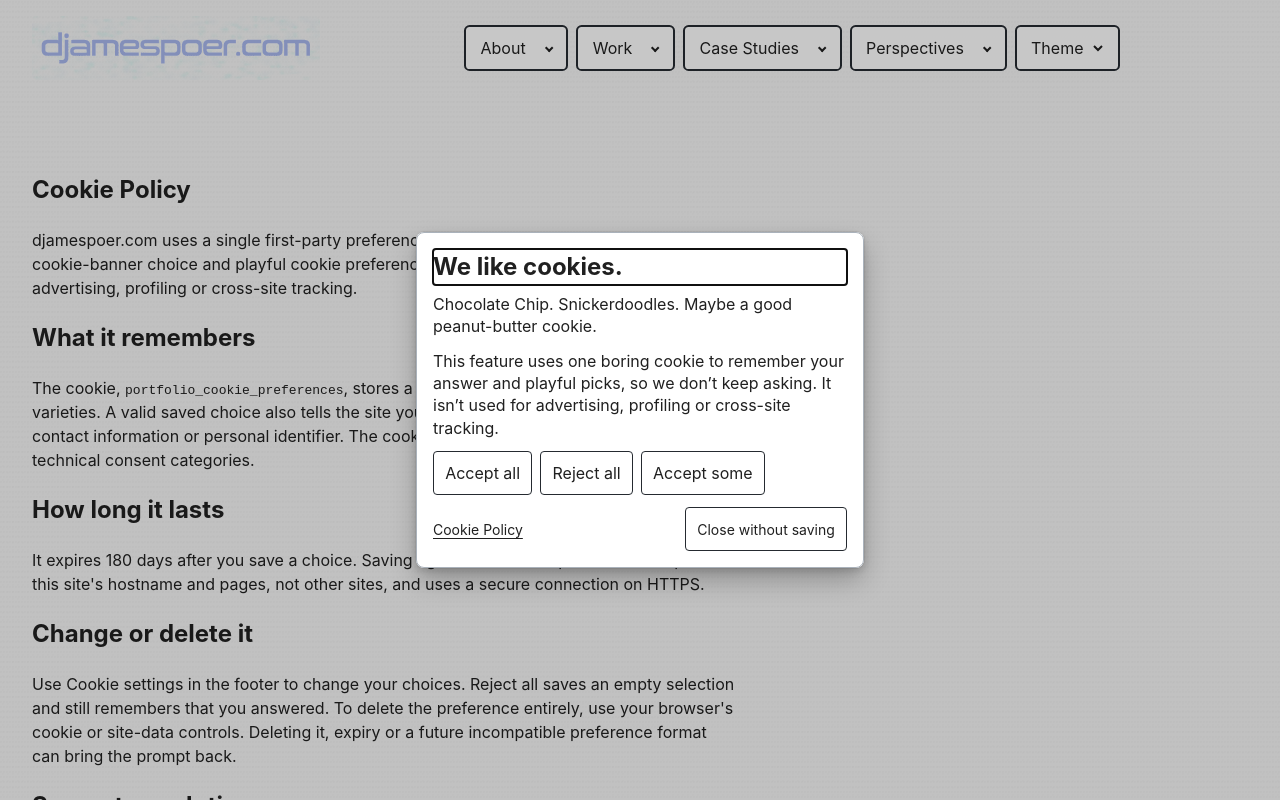
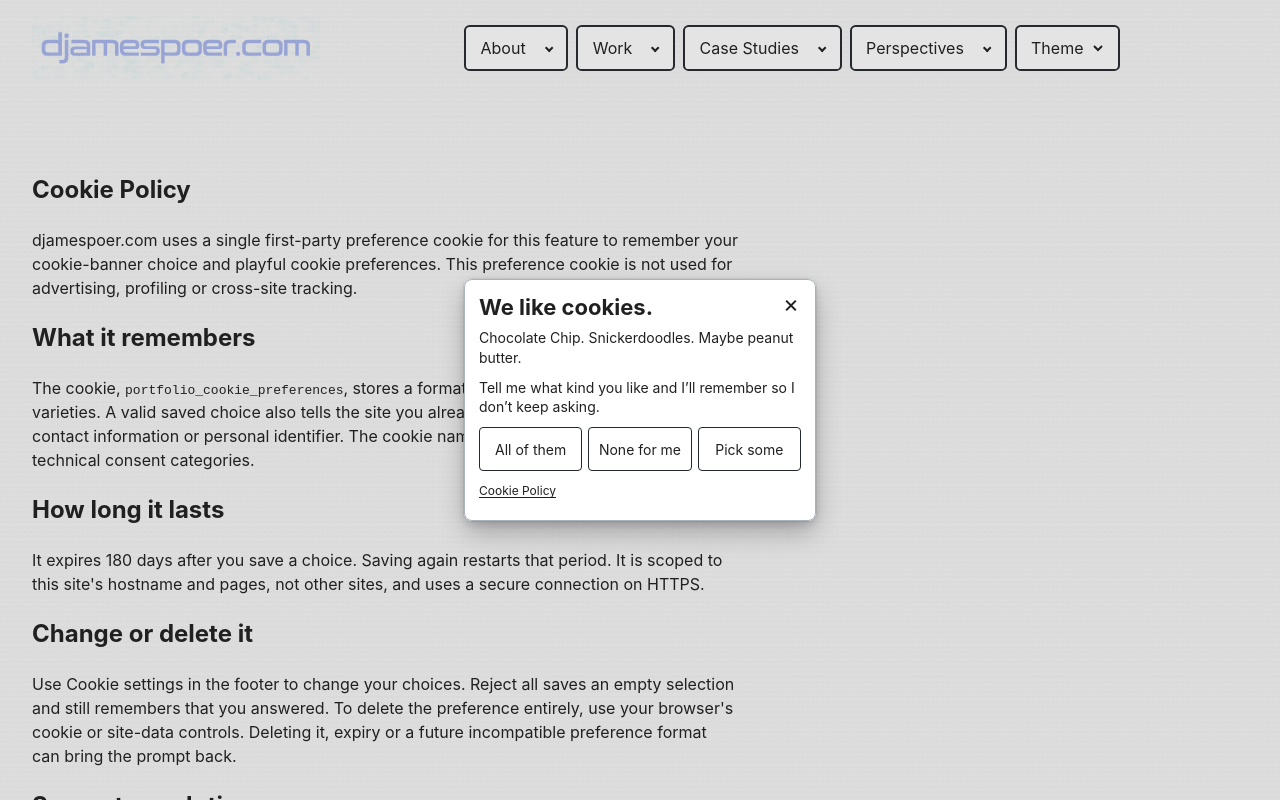
Before and after one commit to mentalnote74/djamespoer.com, an Angular app: page /cookie-policy in a window 1280 px wide. Shown: the top 800 px of the page. Built offline with nearby package versions, Linux system fonts and the light colour scheme.

Commit message:
Compact and theme the playful cookie picker presentation

```diff
--- a/src/app/features/cookie-preferences/cookie-preferences.html
+++ b/src/app/features/cookie-preferences/cookie-preferences.html
@@ -8,14 +8,13 @@
   <div class="cookie-dialog__content">
     <h2 #heading id="cookie-heading" tabindex="-1">We like cookies.</h2>
     @if (!choosing()) {
-      <p>Chocolate Chip. Snickerdoodles. Maybe a good peanut-butter cookie.</p>
+      <p>Chocolate Chip. Snickerdoodles. Maybe peanut butter.</p>
     }
     <p id="cookie-description">
       @if (choosing()) {
-        Pick your favorites. These playful choices do not control analytics.
+        Pick your favorites.
       } @else {
-        This feature uses one boring cookie to remember your answer and playful picks, so we don’t
-        keep asking. It isn’t used for advertising, profiling or cross-site tracking.
+        Tell me what kind you like and I’ll remember so I don’t keep asking.
       }
     </p>
     @if (choosing()) {
@@ -34,20 +33,27 @@
           }
         </div>
       </fieldset>
-      <button type="button" (click)="preferences.save(selected())">Save my choices</button>
+      <button type="button" class="cookie-save" (click)="preferences.save(selected())">
+        Save my choices
+      </button>
     } @else {
       <div class="cookie-actions">
-        <button type="button" (click)="acceptAll()">Accept all</button>
-        <button type="button" (click)="rejectAll()">Reject all</button>
-        <button type="button" (click)="choosing.set(true)">Accept some</button>
+        <button type="button" (click)="acceptAll()">All of them</button>
+        <button type="button" (click)="rejectAll()">None for me</button>
+        <button type="button" (click)="choosing.set(true)">Pick some</button>
       </div>
     }
     @if (preferences.error()) {
       <p role="alert">{{ preferences.error() }}</p>
     }
-    <div class="cookie-dialog__footer">
-      <a routerLink="/cookie-policy" (click)="close()">Cookie Policy</a>
-      <button type="button" (click)="close()">Close without saving</button>
-    </div>
+    <a class="cookie-policy-link" routerLink="/cookie-policy" (click)="close()">Cookie Policy</a>
+    <button
+      class="cookie-close"
+      type="button"
+      aria-label="Close cookie preferences without saving"
+      (click)="close()"
+    >
+      <span aria-hidden="true">×</span>
+    </button>
   </div>
 </dialog>
--- a/src/app/features/cookie-preferences/cookie-preferences.scss
+++ b/src/app/features/cookie-preferences/cookie-preferences.scss
@@ -6,16 +6,17 @@
   border: 0;
   border-radius: 0.5rem;
   overflow: visible;
-  inline-size: min(28rem, calc(100vw - 2rem));
+  inline-size: min(22rem, calc(100vw - 2rem));
   max-inline-size: none;
   max-block-size: calc(100dvh - 2rem);
   color: var(--page-foreground);
   background: var(--panel-surface);
   &::backdrop {
-    background: rgb(0 0 0 / 0.22);
+    background: color-mix(in srgb, var(--page-foreground) 12%, transparent);
   }
   &__content {
-    padding: 1rem;
+    position: relative;
+    padding: 0.875rem;
     border: 1px solid var(--panel-border);
     border-radius: inherit;
     max-block-size: calc(100dvh - 2rem);
@@ -23,54 +24,96 @@
     box-sizing: border-box;
   }
   h2 {
-    margin: 0 0 0.5rem;
-    font-size: 1.5rem;
+    margin: 0 2rem 0.4rem 0;
+    font-size: 1.375rem;
+    line-height: 1.25;
+  }
+  // A programmatically focused reading target is not an interactive form control.
+  // All buttons, checkboxes and links retain the shared visible focus treatment.
+  h2:focus {
+    outline: none;
   }
   p {
-    margin: 0.5rem 0 0.75rem;
+    margin: 0.4rem 0 0.65rem;
+    font-size: 0.875rem;
     line-height: 1.4;
   }
   button {
     min-block-size: 44px;
-    padding: 0.5rem 0.7rem;
+    padding: 0.4rem 0.5rem;
     font: inherit;
+    font-size: 0.875rem;
     color: var(--control-foreground);
     background: var(--control-background);
     border: 1px solid var(--control-border);
     border-radius: 0.25rem;
     cursor: pointer;
+    &:hover {
+      color: var(--control-hover-foreground);
+      background: var(--control-hover-background);
+    }
+    &:active {
+      color: var(--control-active-foreground);
+      background: var(--control-active-background);
+    }
   }
   fieldset {
-    margin: 0.75rem 0;
-    padding: 0.5rem;
+    margin: 0.5rem 0;
+    padding: 0.35rem 0.5rem;
     border: 1px solid var(--panel-border);
     min-inline-size: 0;
   }
   legend {
     padding-inline: 0.25rem;
-  }
-  &__footer {
-    display: flex;
-    flex-wrap: wrap;
-    align-items: center;
-    justify-content: space-between;
-    gap: 0.5rem;
-    margin-block-start: 0.75rem;
     font-size: 0.875rem;
   }
   a {
-    padding-block: 0.5rem;
+    color: var(--control-foreground);
+    &:hover {
+      color: var(--control-hover-background);
+    }
+  }
+  .cookie-policy-link {
+    display: block;
+    inline-size: fit-content;
+    margin-block-start: 0.35rem;
+    padding-block: 0.35rem;
+    font-size: 0.75rem;
+  }
+  .cookie-close {
+    position: absolute;
+    inset-block-start: 0.125rem;
+    inset-inline-end: 0.125rem;
+    display: grid;
+    place-items: center;
+    inline-size: 44px;
+    padding: 0;
+    border-color: transparent;
+    background: transparent;
+    color: var(--page-foreground);
+    font-size: 1.5rem;
+    &:hover {
+      color: var(--control-hover-foreground);
+      background: var(--control-hover-background);
+    }
+    &:active {
+      color: var(--control-active-foreground);
+      background: var(--control-active-background);
+    }
   }
 }
 .cookie-actions {
-  display: flex;
-  flex-wrap: wrap;
-  gap: 0.5rem;
+  display: grid;
+  grid-template-columns: repeat(3, minmax(0, 1fr));
+  gap: 0.375rem;
+  button {
+    min-inline-size: 0;
+  }
 }
 .cookie-options {
   display: grid;
   grid-template-columns: repeat(2, minmax(0, 1fr));
-  gap: 0.25rem 0.5rem;
+  gap: 0.125rem 0.5rem;
   label {
     display: flex;
     align-items: center;
```
Also changed, not shown: 1 other file (tests, documents, lock files or other folders).
